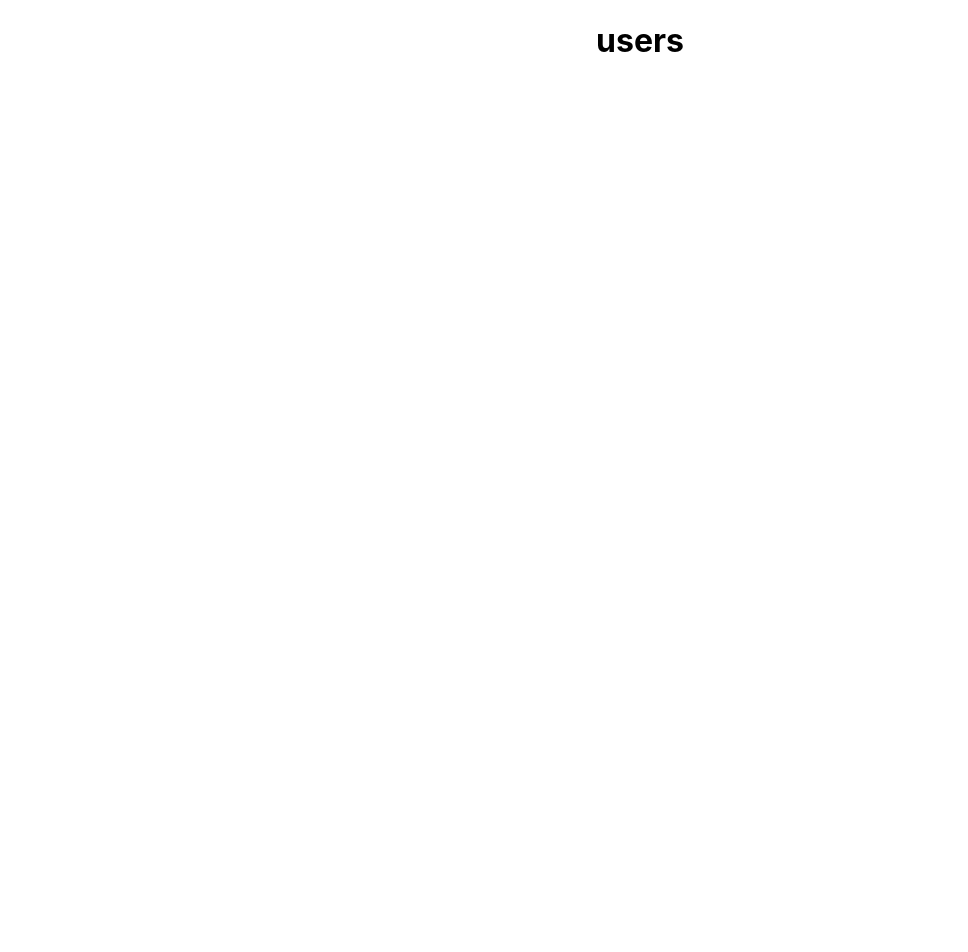
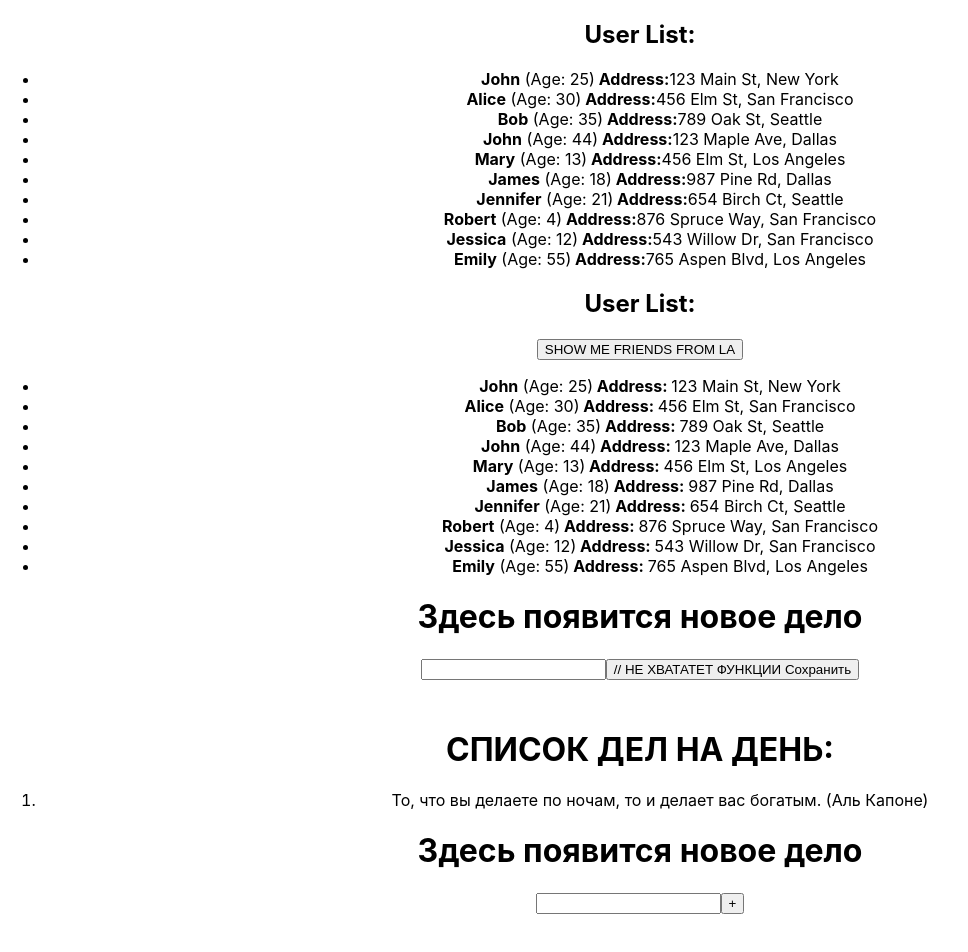
Before and after one commit to Alise1982/HW2-NEW, a React (Create React App) app: page / in a window 1280 px wide. Shown: the top 952 px of the page, without its empty margins (0-968 px from the left). Before the commit the page ends 800 px from the top, so only its background shows below. Built offline with nearby package versions, Linux system fonts and the light colour scheme.

Commit message:
add users2

```diff
--- a/package.json
+++ b/package.json
@@ -2,6 +2,7 @@
   "name": "pre-homeworks",
   "version": "0.1.0",
   "private": true,
+  "homepage": "https://alise1982.github.io/HW2-NEW",
   "dependencies": {
     "@testing-library/jest-dom": "^5.14.1",
     "@testing-library/react": "^13.0.0",
@@ -10,6 +11,7 @@
     "@types/node": "^16.7.13",
     "@types/react": "^18.0.0",
     "@types/react-dom": "^18.0.0",
+    "gh-pages": "^6.1.1",
     "react": "^18.2.0",
     "react-dom": "^18.2.0",
     "react-scripts": "5.0.1",
@@ -20,7 +22,9 @@
     "start": "react-scripts start",
     "build": "react-scripts build",
     "test": "react-scripts test",
-    "eject": "react-scripts eject"
+    "eject": "react-scripts eject",
+    "predeploy": "yarn run build",
+    "deploy": "gh-pages -d build"
   },
   "eslintConfig": {
     "extends": [
--- a/src/App.tsx
+++ b/src/App.tsx
@@ -8,9 +8,9 @@ function App() {
   return (
     <div className="App">
       <HW1 />
-      {/*<HW2 />*/}
-      {/*<HW3 />*/}
-      {/*<HW4 />*/}
+      <HW2 />
+      <HW3 />
+      <HW4 />
     </div>
   );
 }
--- a/src/HW/1/HW1.tsx
+++ b/src/HW/1/HW1.tsx
@@ -2,7 +2,7 @@ import {UserList} from './UserList';
 
 export const HW1 = () => {
 
-	// 1️⃣ Раскомментируйте JSX (HW1.tsx, UserList.tsx) и вы увидите,
+	// 1️⃣ Раскомментируйте JSX (HW1.tsx, UserList.tsx) и вы увидите
 	// что приложение начнет гореть красным и ругаться 😡
 	// 2️⃣ Ваша задача: ❗ПОЧИНИТЬ ПРОЕКТ❗
 	// - прописать типизацию, где необходимо
@@ -34,8 +34,7 @@ export const HW1 = () => {
 
 	return (
 		<div id={'hw01'}>
-			<h1>users</h1>
-			{/*<UserList users={'НАЗВАНИЕ МАССИВА, КОТОРЫЙ МЫ ПЕРЕДАЕМ'} />*/}
+			<UserList users={users} />
 		</div>
 	);
 };
--- a/src/HW/1/UserList.tsx
+++ b/src/HW/1/UserList.tsx
@@ -1,29 +1,32 @@
 type AddressType = {
-  street: any; // ПОДПРАВЛЯЕМ any
-  city: any; // ПОДПРАВЛЯЕМ any
+  street: string; // ПОДПРАВЛЯЕМ
+  city: string; // ПОДПРАВЛЯЕМ
 };
 
 type UserType = {
-  // ПРИДЕТСЯ САМОМУ)
+  id:number
+  name:string
+  age:number
+  address:AddressType
 };
 
 type UserListPropsType = {
-  users: UserType; // ПО МОЕМУ ЧЕГО-ТО НЕ ХВАТАЕТ...
+  users: UserType[];
 };
 
-export const UserList = (props: 'ВСТАВЛЯЕМ ТИПИЗАЦИЮ') => {
+export const UserList = (props: UserListPropsType) => {
   return (
     <div id={'hw01-users'}>
       <h2>User List:</h2>
 
-      {/*<ul>*/}
-      {/*  {props.users.map((user) => ( // ВСЕ ТОВАРЫ В СТРАНУ ПРИЕЗЖАЮТ В КОНТЕЙНЕРАХ, А В РЕАКТЕ...*/}
-      {/*    <li key={ЭЛЕМЕНТ МАССИВА.id} id={`hw01-user-${ЭЛЕМЕНТ МАССИВА.id}`}>*/}
-      {/*      <strong>{ЭЛЕМЕНТ МАССИВА.name}</strong> (Age: {ЭЛЕМЕНТ МАССИВА.age})<strong> Address:</strong>*/}
-      {/*      {ЭЛЕМЕНТ МАССИВА.address.street}, {ЭЛЕМЕНТ МАССИВА.address.city}*/}
-      {/*    </li>*/}
-      {/*  ))}*/}
-      {/*</ul>*/}
+      <ul>
+        {props.users.map((user) => ( // ВСЕ ТОВАРЫ В СТРАНУ ПРИЕЗЖАЮТ В КОНТЕЙНЕРАХ, А В РЕАКТЕ...
+          <li key={user.id} id={`hw01-user-${user.id}`}>
+            <strong>{user.name}</strong> (Age: {user.age})<strong> Address:</strong>
+            {user.address.street}, {user.address.city}
+          </li>
+        ))}
+      </ul>
     </div>
   );
 };
--- a/src/HW/2/CurrentUser.tsx
+++ b/src/HW/2/CurrentUser.tsx
@@ -1,7 +1,7 @@
 import { UserType } from './HW2';
 
 type CurrentUserPropsType = {
-  user: any // пропиши типизацию
+  user: UserType // пропиши типизацию
 };
 
 export const CurrentUser = (props: CurrentUserPropsType) => {
--- a/src/HW/2/HW2.tsx
+++ b/src/HW/2/HW2.tsx
@@ -10,11 +10,11 @@ export type UserType = {
   id: number;
   name: string;
   age: number;
-  address: any; // пропиши типизацию
+  address: AddressType; // пропиши типизацию
 };
 
 export type UsersObjectType = {
-  myFriends: any; // пропиши типизацию
+  myFriends: UserType[]; // пропиши типизацию
 };
 
 export const HW2 = () => {
@@ -47,7 +47,8 @@ export const HW2 = () => {
   let [currentUsers, setCurrentUsers] = useState<UsersObjectType>(users);
 
   const filterUsers = () => {
-    const filteredUsers = 'НУЖНО ПРОФИЛЬТРОВАТЬ ДРУЗЕЙ. ОСТАВЛЯЕМ ТОЛЬКО ТЕХ, КОТОРЫЕ ЖИВУТ В ГОРОДЕ LOS ANGELES';
+    const filteredUsers = users.myFriends.filter(el=>el.address.city==="Los Angeles")
+
     setCurrentUsers({ myFriends: filteredUsers });
   };
 
--- a/src/HW/2/UserList2.tsx
+++ b/src/HW/2/UserList2.tsx
@@ -2,8 +2,8 @@ import {CurrentUser} from './CurrentUser';
 import {UsersObjectType} from './HW2';
 
 type UserList2PropsType = {
-	users: any // пропиши типизацию
-	filterUsers: any // пропиши типизацию
+	users: UsersObjectType // пропиши типизацию
+	filterUsers: ()=>void // пропиши типизацию
 };
 
 export const UserList2 = (props: UserList2PropsType) => {
@@ -11,13 +11,13 @@ export const UserList2 = (props: UserList2PropsType) => {
 		<div id={'hw02-users'}>
 			<h2>User List:</h2>
 
-			{/*<button id={'hw02-filter-button'} onClick={() => props.filterUsers}>SHOW ME FRIENDS FROM LA</button>*/}
+			<button id={'hw02-filter-button'} onClick={() => props.filterUsers()}>SHOW ME FRIENDS FROM LA</button>
 
-			{/*<ul>*/}
-			{/*  {props.users.myFriends.map((user) => (*/}
-			{/*    <ВЫЗЫВАЕМ КОМПОНЕНТУ CurrentUser />*/}
-			{/*  ))}*/}
-			{/*</ul>*/}
+			<ul>
+			  {props.users.myFriends.map((user) => (
+			    < CurrentUser user={user}/>
+			  ))}
+			</ul>
 		</div>
 	);
 };
--- a/src/HW/3/HW3.tsx
+++ b/src/HW/3/HW3.tsx
@@ -1,4 +1,4 @@
-import { useState } from 'react';
+import {ChangeEvent, useState} from 'react';
 
 export const HW3 = () => {
   // 1️⃣ Раскомментируйте JSX(HW3.tsx) и вы увидите,
@@ -16,40 +16,43 @@ export const HW3 = () => {
     'То, что вы делаете по ночам, то и делает вас богатым. (Аль Капоне)',
   ]);
 
-  const handleChange = (event: 'НУЖНО ПРОТИПИЗИРОВАТЬ') => {
+  const handleChange = (event: ChangeEvent<HTMLInputElement>) => {
+    setCurrentText(event.currentTarget.value)
     // setCurrentText(ЧЕГО-ТО НЕ ХВАТАЕТ);
   };
 
   const handleSave = () => {
+    setTexts([...texts, currentText])
+    setCurrentText('')
     // ЗАСЕТАТЬ БЫ ТЕКСТ В texts И НЕ ПОТЕРЯТЬ НАПУТСТВИЕ ИЗ ПРОШЛОГО ВЕКА)
     // А ЗАТЕМ УБРАТЬ ЗА СОБОЙ В currentText
   };
 
   return (
     <div id={'hw03'}>
-      {/*{currentText ? (*/}
-      {/*  <h1 id={'hw03-text'}>ЗДЕСЬ ХОТЕЛОСЬ БЫ УВИДЕТЬ ВВОДИМЫЙ ТЕКСТ</h1>*/}
-      {/*) : (*/}
-      {/*  <h1 id={'hw03-default-text'}>Здесь появится новое дело</h1> // ничего не меняем, здесь все норм*/}
-      {/*)}*/}
+      {currentText ? (
+        <h1 id={'hw03-text'}>ЗДЕСЬ ХОТЕЛОСЬ БЫ УВИДЕТЬ ВВОДИМЫЙ ТЕКСТ</h1>
+      ) : (
+        <h1 id={'hw03-default-text'}>Здесь появится новое дело</h1> // ничего не меняем, здесь все норм
+      )}
 
-      {/*<input id={'hw03-input'} type="text" value={currentText} onChange={handleChange} />*/}
+      <input id={'hw03-input'} type="text" value={currentText} onChange={handleChange} />
 
-      {/*<button id={'hw03-button'} onClick={() => {}}> // НЕ ХВАТАТЕТ ФУНКЦИИ*/}
-      {/*  Сохранить*/}
-      {/*</button>*/}
+      <button id={'hw03-button'} onClick={() => {handleSave()}}> // НЕ ХВАТАТЕТ ФУНКЦИИ
+        Сохранить
+      </button>
 
-      {/*<h1 style={{ marginTop: '50px' }}>СПИСОК ДЕЛ НА ДЕНЬ:</h1>*/}
+      <h1 style={{ marginTop: '50px' }}>СПИСОК ДЕЛ НА ДЕНЬ:</h1>
 
-      {/*<ol id={'hw03-tasks'}>*/}
-      {/*  {ОТРИСОВАТЬ МАССИВ.map((el, index) => {*/}
-      {/*    return (*/}
-      {/*      <li key={index} id={`hw03-task-${index}`}>*/}
-      {/*        {el}*/}
-      {/*      </li>*/}
-      {/*    );*/}
-      {/*  })}*/}
-      {/*</ol>*/}
+      <ol id={'hw03-tasks'}>
+        {texts.map((el, index) => {
+          return (
+            <li key={index} id={`hw03-task-${index}`}>
+              {el}
+            </li>
+          );
+        })}
+      </ol>
     </div>
   );
 };
--- a/src/HW/4/Button.tsx
+++ b/src/HW/4/Button.tsx
@@ -1,11 +1,12 @@
 type ButtonPropsType = {
-  callBack: any // НУЖНО ПРОТИПИЗИРОВАТЬ
-  name: any // НУЖНО ПРОТИПИЗИРОВАТЬ
+  callBack: ()=>void // НУЖНО ПРОТИПИЗИРОВАТЬ
+  name: string // НУЖНО ПРОТИПИЗИРОВАТЬ
 };
 
 export const Button = (props: ButtonPropsType) => {
   const callBackHandler = () => {
-    // НУЖНО ДОПИСАТЬ
+    props.callBack()
+
   };
 
   return (
--- a/src/HW/4/HW4.tsx
+++ b/src/HW/4/HW4.tsx
@@ -26,27 +26,27 @@ export const HW4 = () => {
 
   return (
     <div id={'hw04'}>
-      {/*{currentText ? (*/}
-      {/*  <h1 id={'hw04-text'}>{currentText}</h1>*/}
-      {/*) : (*/}
-      {/*  <h1 id={'hw04-default-text'}>Здесь появится новое дело</h1>*/}
-      {/*)}*/}
+      {currentText ? (
+        <h1 id={'hw04-text'}>{currentText}</h1>
+      ) : (
+        <h1 id={'hw04-default-text'}>Здесь появится новое дело</h1>
+      )}
 
-      {/*<Input НЕ ХВАТАЕТ АРГУМЕНТОВ />*/}
+      <Input currentText={currentText} setCurrentText={setCurrentText} />
 
-      {/*<Button НЕ ХВАТАЕТ АРГУМЕНТОВ />*/}
+      <Button name={'+'} callBack={()=>{handleSave()}} />
 
-      {/*<h1 style={{ marginTop: '50px' }}>СПИСОК ДЕЛ НА ДЕНЬ:</h1>*/}
+      <h1 style={{ marginTop: '50px' }}>СПИСОК ДЕЛ НА ДЕНЬ:</h1>
 
-      {/*<ol id={'hw04-tasks'}>*/}
-      {/*  {texts.map((el, index) => {*/}
-      {/*    return (*/}
-      {/*      <li key={index} id={`hw04-task-${index}`} className={ЕСЛИ ЧЕТН ? S.chetNechet : ''}>*/}
-      {/*        {el}*/}
-      {/*      </li>*/}
-      {/*    );*/}
-      {/*  })}*/}
-      {/*</ol>*/}
+      <ol id={'hw04-tasks'}>
+        {texts.map((el, index) => {
+          return (
+            <li key={index} id={`hw04-task-${index}`} className={currentText ? s.chetNechet : ''}>
+              {el}
+            </li>
+          );
+        })}
+      </ol>
     </div>
   );
 };
--- a/src/HW/4/Input.tsx
+++ b/src/HW/4/Input.tsx
@@ -1,14 +1,16 @@
+import {ChangeEvent, Dispatch, SetStateAction} from "react";
+
 type InputPropsType = {
-	currentText: any // НУЖНО ПРОТИПИЗИРОВАТЬ
-	setCurrentText: any // НУЖНО ПРОТИПИЗИРОВАТЬ
+	currentText: string // НУЖНО ПРОТИПИЗИРОВАТЬ
+	setCurrentText:(title:string)=>void // НУЖНО ПРОТИПИЗИРОВАТЬ
 };
 
 export const Input = (props: InputPropsType) => {
-	const onChangeHandler = (event: 'НУЖНО ПРОТИПИЗИРОВАТЬ') => {
-		// НУЖНО ДОПИСАТЬ
+	const onChangeHandler = (event: ChangeEvent<HTMLInputElement>) => {
+		props.setCurrentText(event.currentTarget.value)
 	};
 
-	// return (
-	//   <input id={'hw04-input'} type="text" value={props.currentText} onChange={onChangeHandler} />
-	// );
+	return (
+	  <input id={'hw04-input'} type="text" value={props.currentText} onChange={onChangeHandler} />
+	);
 };
```
Also changed, not shown: 1 other file (tests, documents, lock files or other folders).
